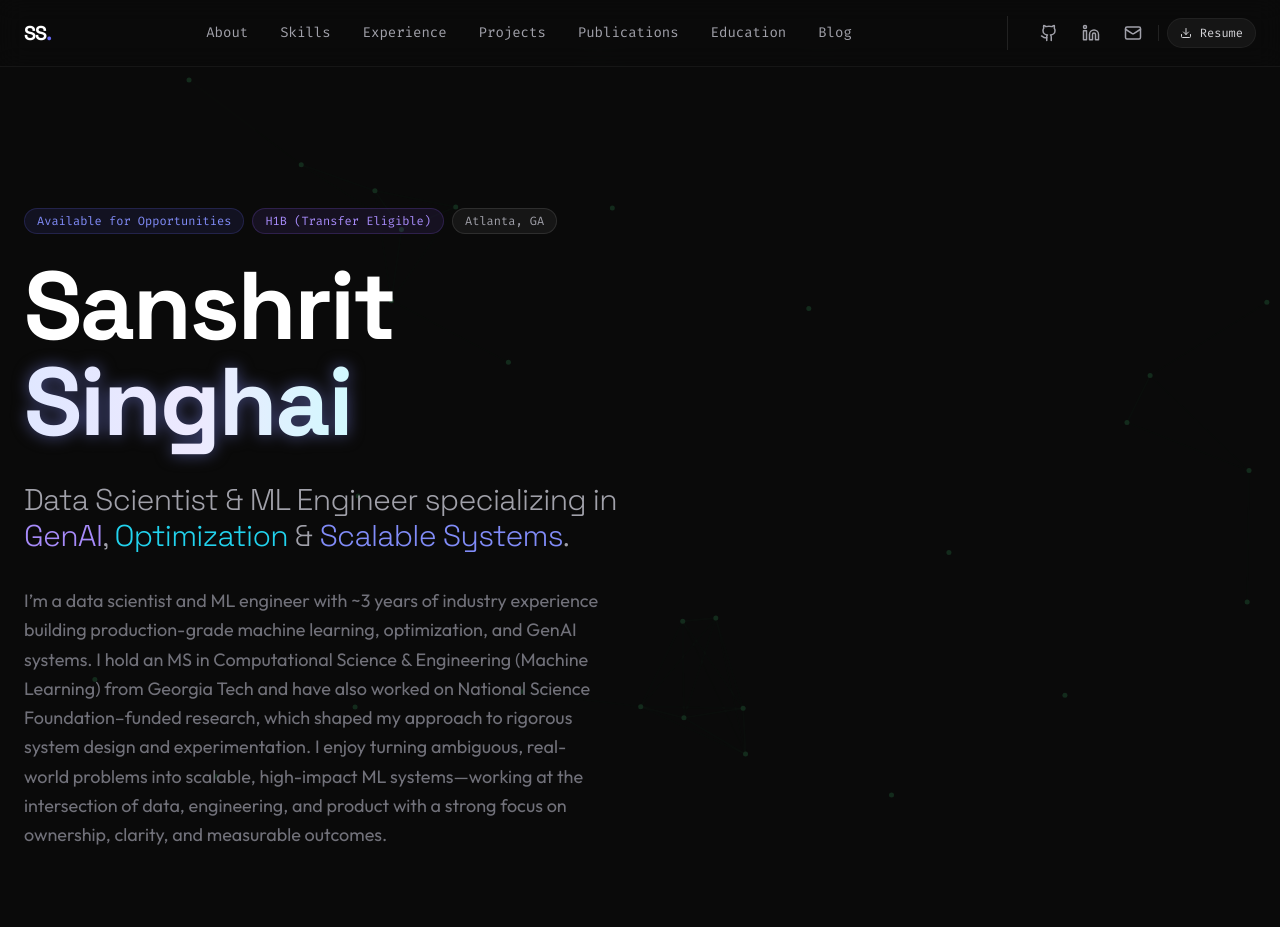
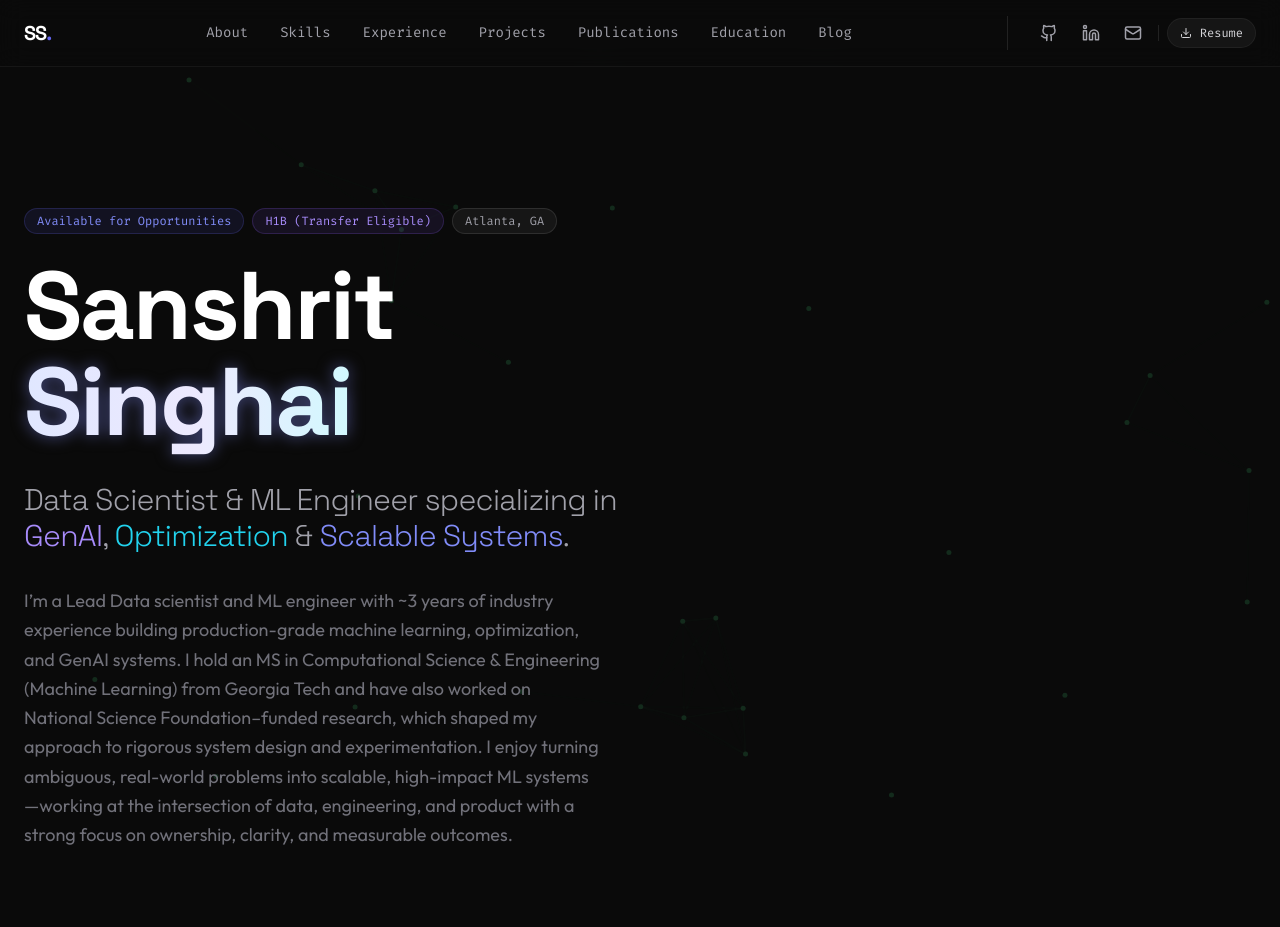
Before and after one commit to ssinghai6/Sanshrit_portfolio, a React (Create React App) app: page / in a window 1280 px wide. Shown: the top 927 px of the page. Built offline with nearby package versions, Linux system fonts and the light colour scheme.

Commit message:
Format blog ; About me

```diff
--- a/src/App.js
+++ b/src/App.js
@@ -131,7 +131,7 @@ const Portfolio = () => {
             Data Scientist & ML Engineer specializing in <span className="text-secondary-400">GenAI</span>, <span className="text-accent-400">Optimization</span> & <span className="text-primary-400">Scalable Systems</span>.
           </h2>
           <p className="max-w-xl text-lg text-zinc-500 leading-relaxed mb-10">
-            <p className="max-w-xl text-lg text-zinc-500 leading-relaxed mb-10">I’m a data scientist and ML engineer with ~3 years of industry experience building production-grade machine learning, optimization, and GenAI systems. I hold an MS in Computational Science & Engineering (Machine Learning) from Georgia Tech and have also worked on National Science Foundation–funded research, which shaped my approach to rigorous system design and experimentation.
+            <p className="max-w-xl text-lg text-zinc-500 leading-relaxed mb-10">I’m a Lead Data scientist and ML engineer with ~3 years of industry experience building production-grade machine learning, optimization, and GenAI systems. I hold an MS in Computational Science & Engineering (Machine Learning) from Georgia Tech and have also worked on National Science Foundation–funded research, which shaped my approach to rigorous system design and experimentation.
               I enjoy turning ambiguous, real-world problems into scalable, high-impact ML systems—working at the intersection of data, engineering, and product with a strong focus on ownership, clarity, and measurable outcomes.</p>
           </p>
 
@@ -215,7 +215,7 @@ const Portfolio = () => {
                 </div>
                 <div className="md:col-span-3">
                   <h4 className="text-xl text-white font-medium flex items-center gap-2 mb-2">
-                    Data Scientist <a href="https://www.enru.io/" target="_blank" rel="noopener noreferrer" className="text-primary-400 hover:text-primary-300 transition-colors">@ ENRU</a>
+                    Lead Data Scientist <a href="https://www.enru.io/" target="_blank" rel="noopener noreferrer" className="text-primary-400 hover:text-primary-300 transition-colors">@ ENRU</a>
                   </h4>
                   <p className="text-sm text-zinc-400 mb-2">ML/AI & Optimization – Developed models improving cost estimation by 40% and routing revenue by 25%.</p>
                   <button onClick={() => setExpandedExp(prev => ({ ...prev, enru: !prev.enru }))} className="text-primary-400 hover:underline mb-2">
```
Also changed, not shown: src/data/blogPosts.json (+1 -1 lines).
